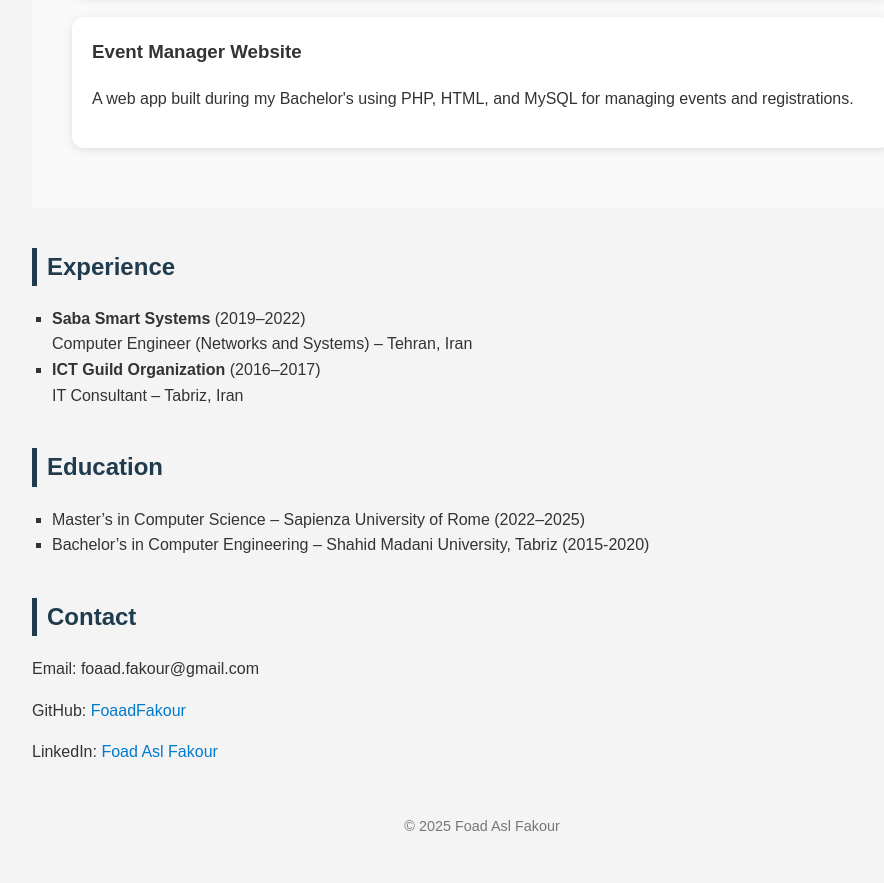
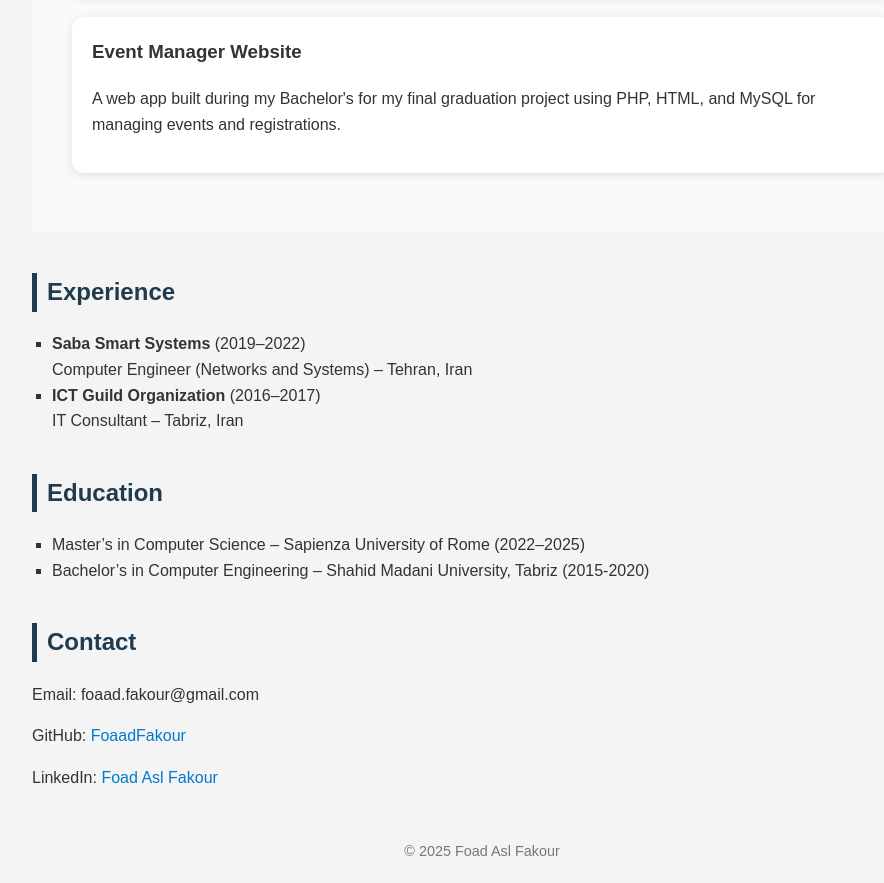
Before and after one commit to FoaadFakour/portfolio-website, a plain HTML site: page index.html in a window 1280 px wide. Shown: the part 1082-1965 px from the top of the page, without its empty margins (158-1042 px from the left). Drawn offline with Linux system fonts and the light colour scheme.

Commit message:
Update index.html

```diff
--- a/index.html
+++ b/index.html
@@ -53,7 +53,7 @@
 
     <div class="project">
       <h3>Event Manager Website</h3>
-      <p>A web app built during my Bachelor's using PHP, HTML, and MySQL for managing events and registrations.</p>
+      <p>A web app built during my Bachelor's for my final graduation project using PHP, HTML, and MySQL for managing events and registrations.</p>
     </div>
   </section>
 
```
